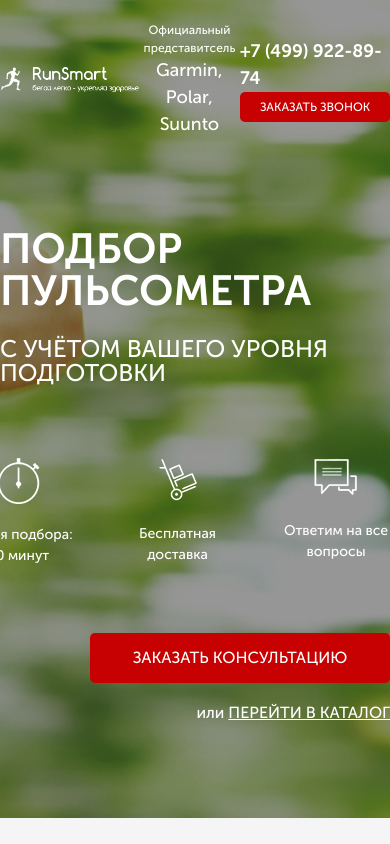
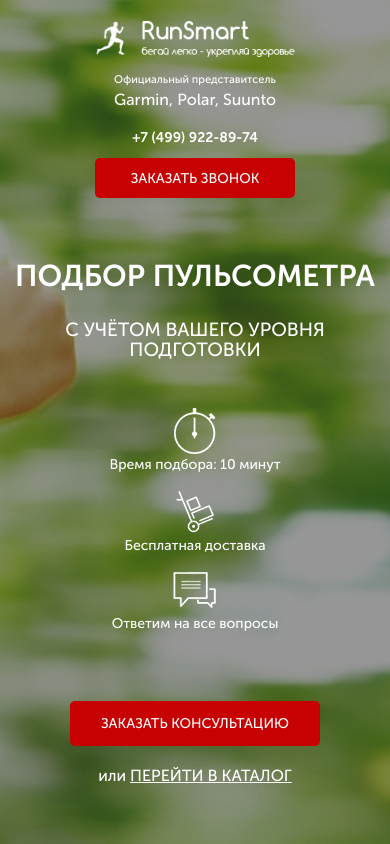
Before and after one commit to Stskdrv/project-s, a website: page src/index.html in a window 390 px wide. Shown: the top 844 px of the page. Drawn offline with Linux system fonts and the light colour scheme.

```diff
--- a/src/sass/blocks/_advantages.scss
+++ b/src/sass/blocks/_advantages.scss
@@ -31,3 +31,72 @@
     }
 
 }
+@media screen and ( max-width: 1200px ){
+    .advantages {
+        padding: 65px 0 76px 0;
+        &__item{
+            max-width: 210px;
+        }
+
+        &__subtitle{
+            margin-top: 34px;
+            font-size: 14px;
+        }
+    }
+}
+
+@media screen and ( max-width: 991px ){
+
+}
+
+
+@media screen and ( max-width: 767px ) {
+    .advantages {
+
+
+        &__wrapper{
+            display: flex;
+            flex-direction: column;
+            align-items: center;
+            margin-top: 65px;
+        }
+        &__item{
+            max-width: 300px;
+        }
+    }
+}
+
+
+@media screen and ( max-width: 575px ){
+    .advantages {
+
+        &__wrapper{
+
+            margin-top: 45px;
+        }
+        &__item{
+            display: flex;
+            flex-direction: column;
+            max-width: 205px;
+            align-items: center;
+        }
+        &__subtitle{
+            margin-top: 38px;
+            color: #0d0d0d;
+            font-size: 18px;
+            font-weight: 700;
+        }
+        &__descr{
+            margin-top: 26px;
+            color: #0d0d0d;
+            font-size: 14px;
+            font-weight: 300;
+            text-align: center;
+            a {
+                color: #ff0000;
+                text-decoration: underline;
+            }
+        }
+
+    }
+}
--- a/src/sass/blocks/_buttons.scss
+++ b/src/sass/blocks/_buttons.scss
@@ -15,3 +15,43 @@
         font-size: 16px;
     }
 }
+
+@media screen and ( max-width: 1200px ){
+    .button {
+        width: 120px;
+        height: 27px;
+        border-radius: 5px;
+        font-size: 11px;
+
+        &_main {
+            margin-top: 64px;
+            width: 280px;
+            height: 47px;
+            font-size: 14px;
+        }
+    }
+
+}
+@media screen and ( max-width: 991px ){
+
+}
+
+
+@media screen and ( max-width: 767px ) {
+
+}
+
+
+@media screen and ( max-width: 575px ){
+    .button {
+        width: 200px;
+        height: 40px;
+        font-size: 14px;
+        &_main {
+            margin-top: 67px;
+            width: 250px;
+            height: 45px;
+            font-size: 14px;
+        }
+    }
+}
--- a/src/sass/blocks/_header.scss
+++ b/src/sass/blocks/_header.scss
@@ -34,3 +34,63 @@
         align-items: flex-end;
     }
 }
+@media screen and ( max-width: 1200px ){
+    .header {
+        &__logo {
+            width: 200px;
+        }
+        &__official {
+            font-size: 11px;
+            span {
+                font-size: 16px;
+            }
+        }
+        &__phone {
+            font-size: 14px;
+        }
+    }
+}
+
+@media screen and ( max-width: 991px ){
+        .header{
+            padding: 0 15px;
+        }
+
+}
+
+
+@media screen and ( max-width: 767px ) {
+    .header {
+        &__logo {
+            width: 150px;
+        }
+    }
+}
+
+
+@media screen and ( max-width: 575px ){
+    .header {
+        display: flex;
+        flex-direction: column;
+        align-items: center;
+        &__logo {
+            width: 200px;
+
+        }
+        &__official {
+            margin-top: 15px;
+        }
+        &__phone {
+            margin-top: 15px;
+
+
+        }
+        &__contacts {
+
+            align-items: center;
+            .button{
+                margin-top: 10px;
+            }
+        }
+    }
+}
--- a/src/sass/blocks/_promo.scss
+++ b/src/sass/blocks/_promo.scss
@@ -53,3 +53,97 @@
         }
     }
 }
+@media screen and ( max-width: 1200px ){
+    .promo {
+
+        &__header {
+            font-size: 35px;
+            line-height: 37px;
+        }
+        &__subheader {
+            margin-top: 17px;
+            font-size: 19px;
+            line-height: 20px;
+        }
+
+        &__icon {
+            width: 85px;
+            font-size: 11px;
+        }
+        &__link {
+            color: #ffffff;
+            font-size: 14px;
+
+        }
+}
+}
+@media screen and ( max-width: 991px ){
+    .promo {
+        min-height: 640px;
+        padding: 21px 15px 93px 15px;
+    }
+}
+
+
+@media screen and ( max-width: 767px ) {
+    .promo {
+        min-height: 640px;
+        padding: 21px 15px 93px 15px;
+
+        &__wrapper {
+
+            align-items: center;
+            margin-top: 70px;
+        }
+
+    }
+}
+
+
+@media screen and ( max-width: 575px ){
+    .promo {
+        min-height: 450px;
+        padding: 21px 0 93px 0;
+        background: url(../img/main.jpg) center (center/cover) no-repeat;
+        &__wrapper {
+
+            align-items: center;
+            margin-top: 60px;
+        }
+        &__header {
+            text-align: center;
+            font-size: 30px;
+        }
+        &__subheader {
+            text-align: center;
+            font-size: 19px;
+        }
+        &__icons {
+            flex-direction: column;
+            display: flex;
+            align-items: center;
+            margin-top: 25px;
+        }
+        &__icon {
+            width: 200px;
+            margin-top: 15px;
+            font-size: 14px;
+            img {
+                display: block;
+                margin: 0 auto;
+
+            }
+        }
+        &__link {
+            color: #ffffff;
+            font-size: 16px;
+            font-weight: 500;
+            margin-top: 18px;
+            a {
+                color: #ffffff;
+                text-transform: uppercase;
+                text-decoration: underline;
+            }
+        }
+    }
+}
--- a/src/sass/blocks/_titles.scss
+++ b/src/sass/blocks/_titles.scss
@@ -5,3 +5,24 @@
     text-align: center;
 
 }
+@media screen and ( max-width: 1200px ){
+    .title{
+        font-size: 26px;
+    }
+
+}
+@media screen and ( max-width: 991px ){
+
+}
+
+
+@media screen and ( max-width: 767px ) {
+
+}
+
+
+@media screen and ( max-width: 575px ){
+    .title{
+        font-size: 20px;
+    }
+}
--- a/src/sass/style.scss
+++ b/src/sass/style.scss
@@ -6,6 +6,8 @@
     max-width: 950px;
     margin: 0 auto;
 }
+
+
 @import 'blocks/promo';
 @import 'blocks/header.scss';
 @import 'blocks/buttons';
```
Also changed, not shown: src/sass/base/_media.scss (+17 -0 lines), src/css/style.min.css.
